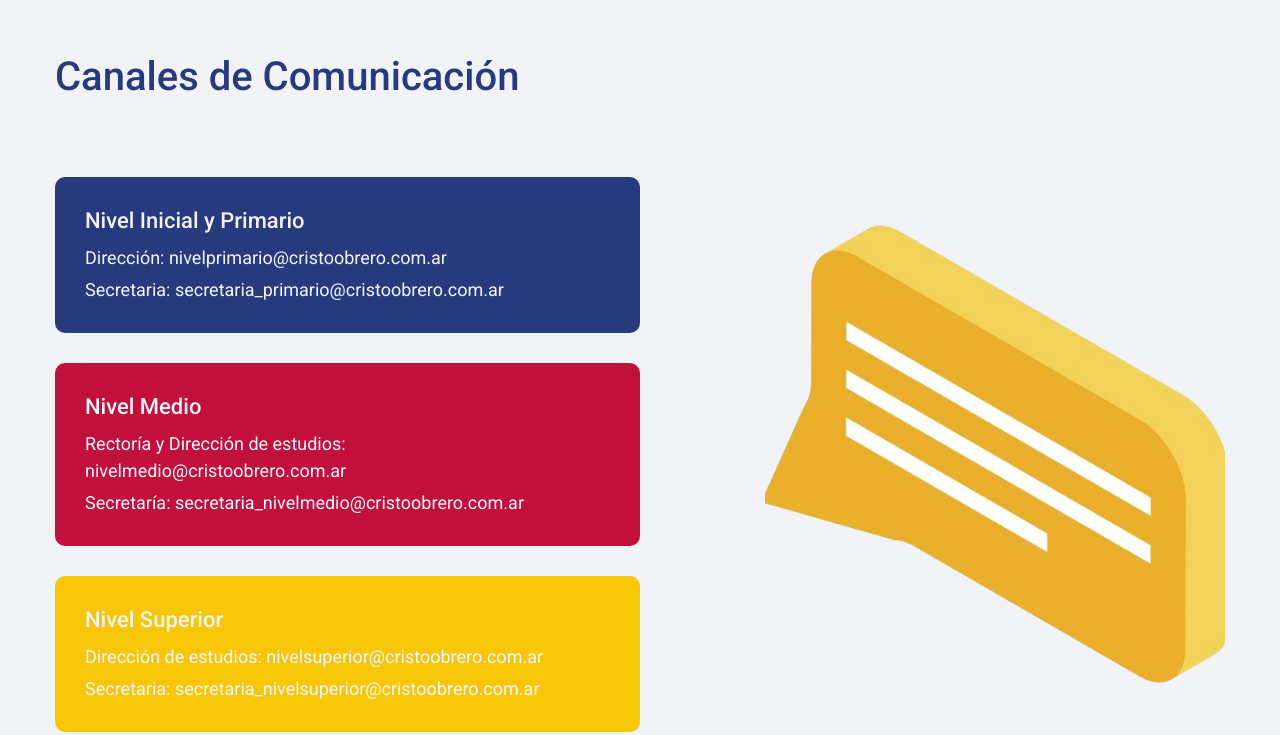
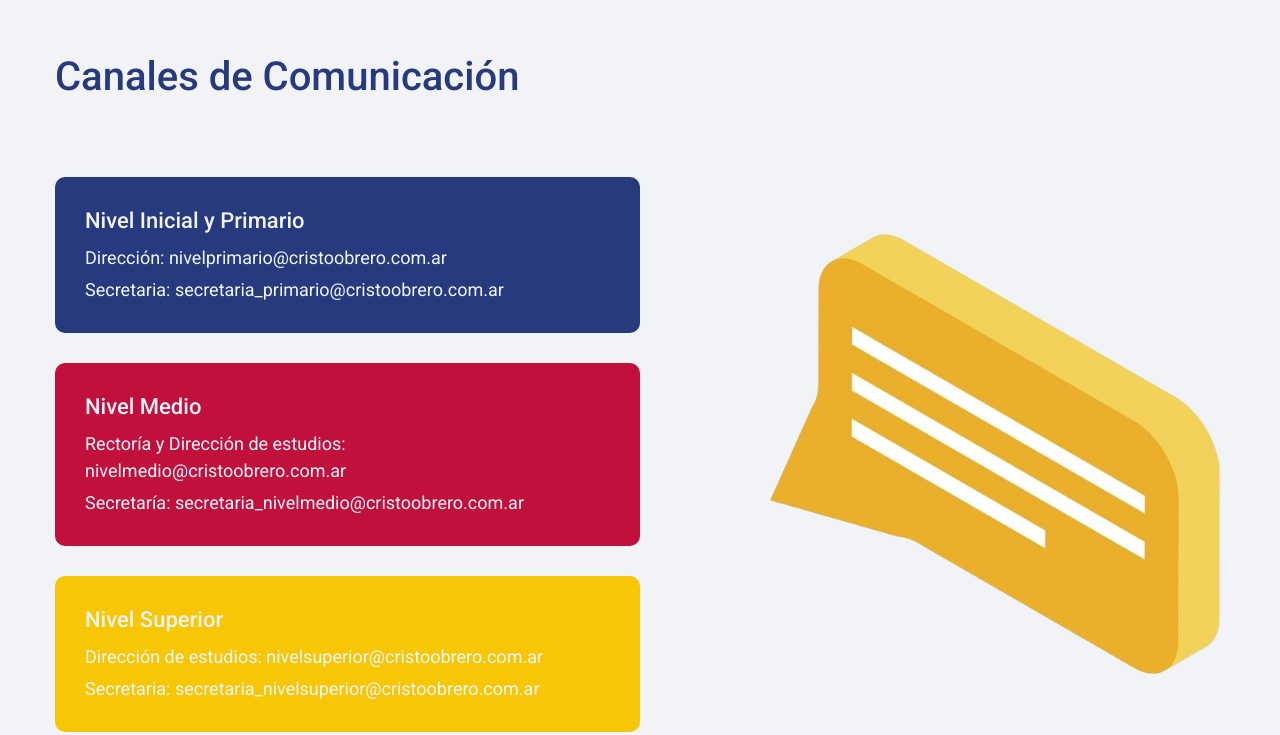
Before and after one commit to SebastianPerez11/Page-Instituto-Cristo-Obrero, a plain HTML site: page index.html in a window 1280 px wide. Shown: the part 2304-3039 px from the top of the page. Drawn offline with Linux system fonts and the light colour scheme.

Commit message:
Se modifico medida de una imagen

```diff
--- a/css/index.css
+++ b/css/index.css
@@ -951,8 +951,8 @@ body {
 }
 
 .container-call-il-img{
-  width: 52rem;
-  height: 52rem;
+  width: 50rem;
+  height: 50rem;
   object-fit: cover;
 }
 
```
